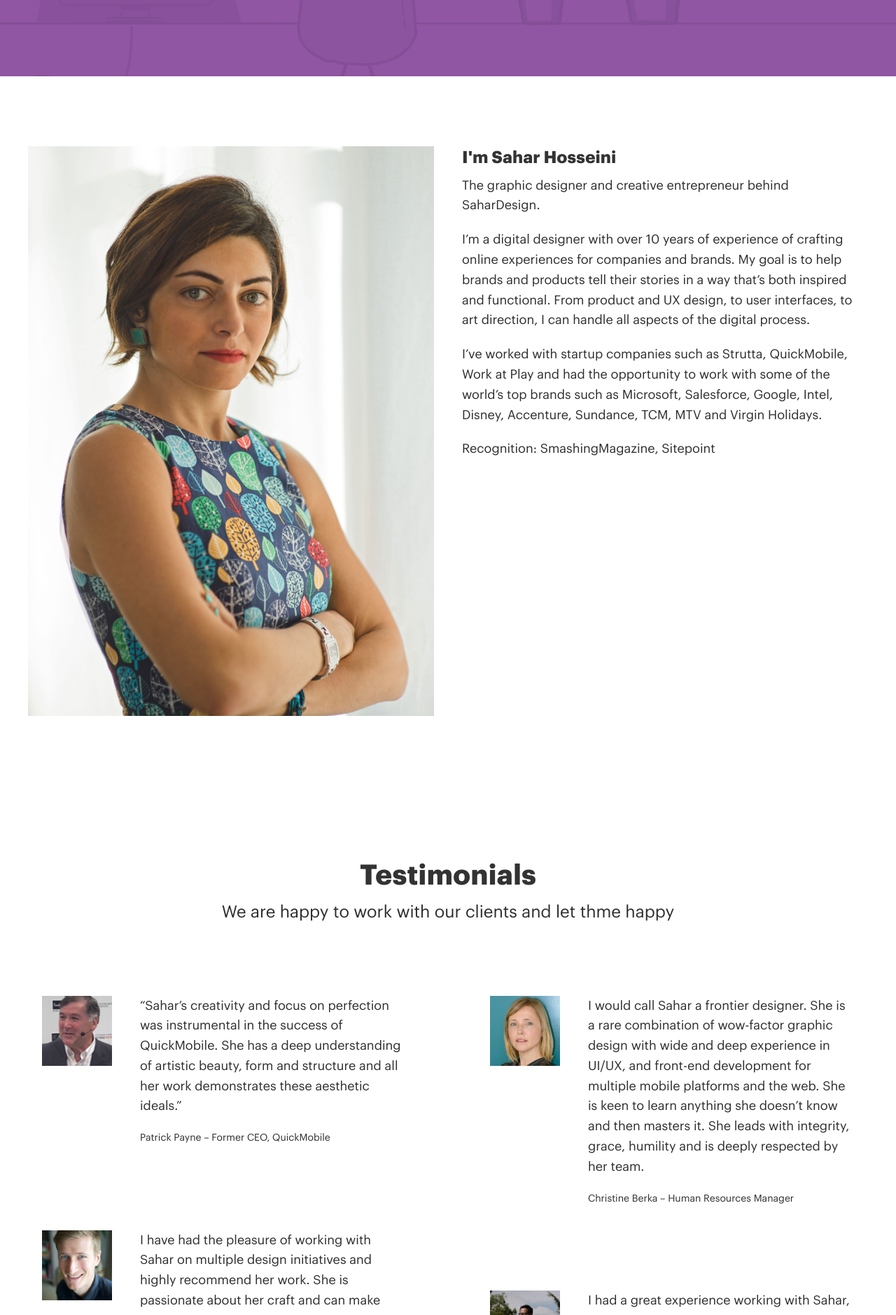
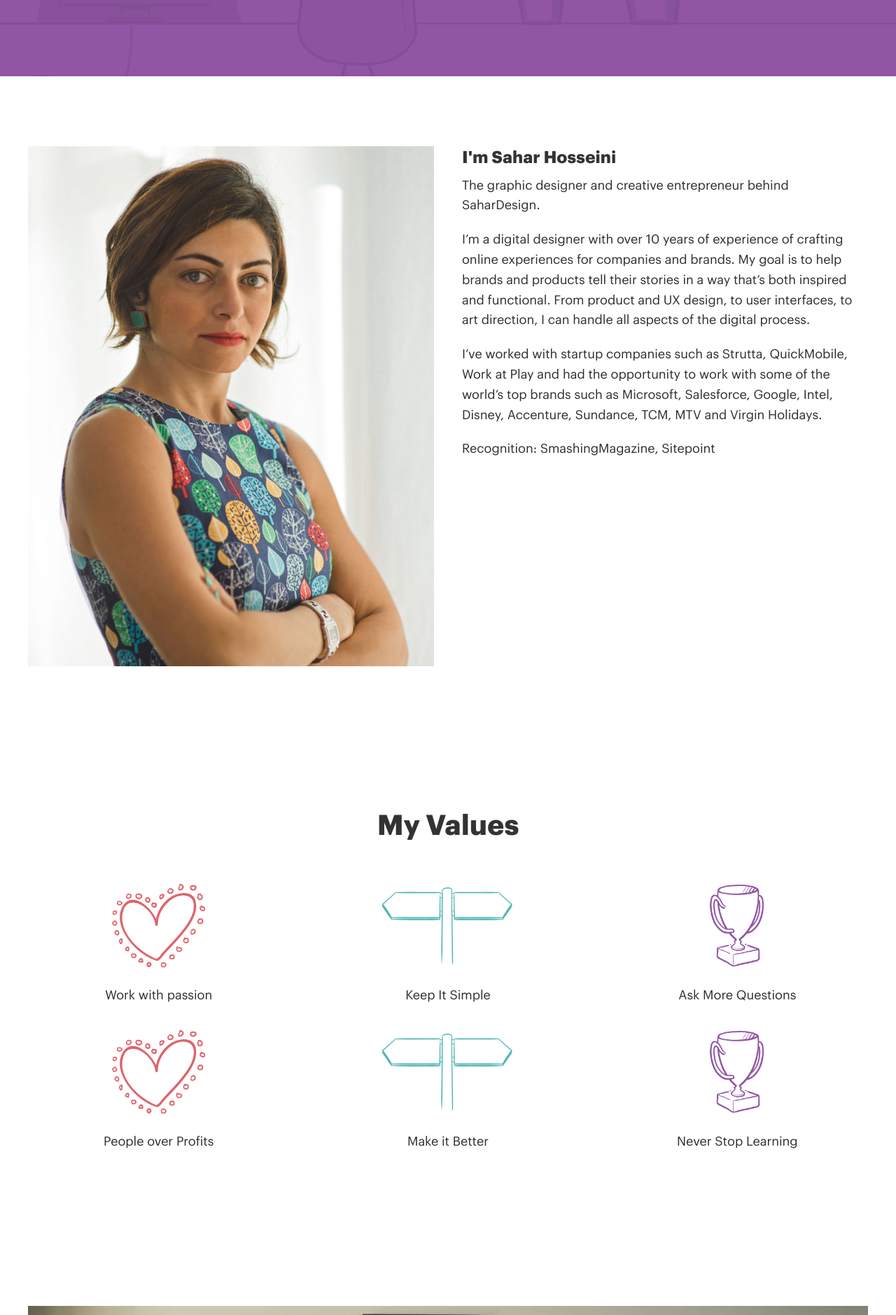
Before and after one commit to saharmh/sahardesign, a Jekyll site: the page built from about/index.html, in a window 1280 px wide. Shown: the part 431-2310 px from the top of the page at 70% size. Built offline with Jekyll 4.4.1, drawn with Linux system fonts in a browser that asks for light colours.

Commit message:
added images

```diff
--- a/about/index.html
+++ b/about/index.html
@@ -1,6 +1,20 @@
 ---
 layout: default
 section_id: pages
+
+principles:
+- title: Work with passion
+  image: images/value-passion.png
+- title: Keep It Simple
+  image: images/value-fail-learn.png
+- title: Ask More Questions
+  image: images/value-repeat-passion.png
+- title: People over Profits
+  image: images/value-passion.png
+- title: Make it Better
+  image: images/value-fail-learn.png
+- title: Never Stop Learning
+  image: images/value-repeat-passion.png
 
 testimonials_left:
 - author: Patrick Payne – Former CEO, QuickMobile
@@ -55,6 +69,37 @@ testimonials_right:
   </div>
 </div>
 
+
+<div class="full centered-text">
+  <div class="section-title">
+    <div class="row">
+      <div class="medium-10 medium-centered columns">
+        <h2>My Values</h2>
+      </div>
+    </div>
+  </div>
+  <div class="row">
+    {% for principle in page.principles %}
+      <div class="large-4 columns">
+        <div class="principle">
+          <img src="{{site.url}}/{{principle.image}}" alt="">
+          <p>{{principle.title}}</p>
+        </div>
+      </div>
+    {% endfor %}
+  </div>
+</div>
+
+
+<div class="full centered-text full-image">
+  <div class="row">
+    <div class="medium-12 medium-centered columns">
+      <img src="/images/sahar.jpg" />
+    </div>
+  </div>
+</div>
+
+
 <div class="full">
   <div class="section-title">
     <div class="row">
--- a/contact/index.html
+++ b/contact/index.html
@@ -40,7 +40,7 @@ section_id: contact
   </div>
   <div class="two spacing"></div>
 </div>
-<div class="full light-grey">
+<div class="full">
   <div class="row">
     <div class="large-8 columns">
       <div class="form">
--- a/css/style.css
+++ b/css/style.css
@@ -458,6 +458,10 @@ ul.socials {
     margin-bottom: 30px;
     color: #; }
 
+/* About */
+.full-image img {
+	width: 100%;
+}
 /* Icon-text and service */
 .approach {
   border: 1px solid #f0f0f0;
```
Also changed, not shown: services/index.html (+15 -34 lines), images/sahar-hosseini.jpg, images/sahar.jpg (added), 1 other file.
